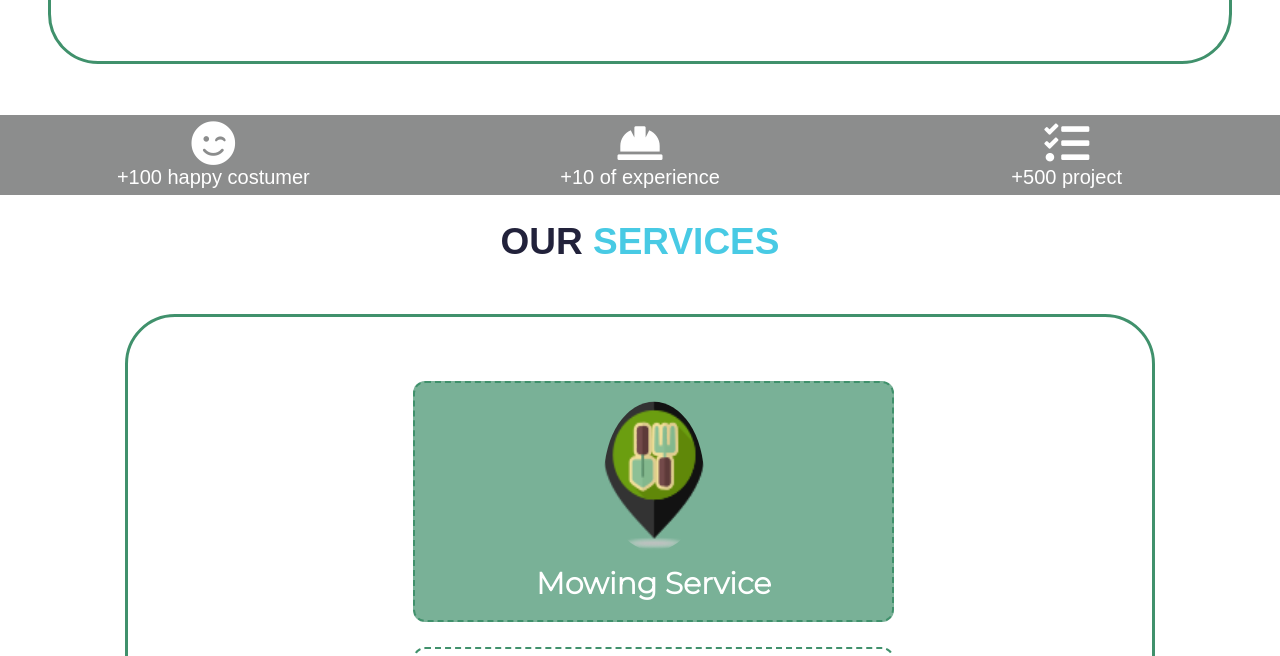
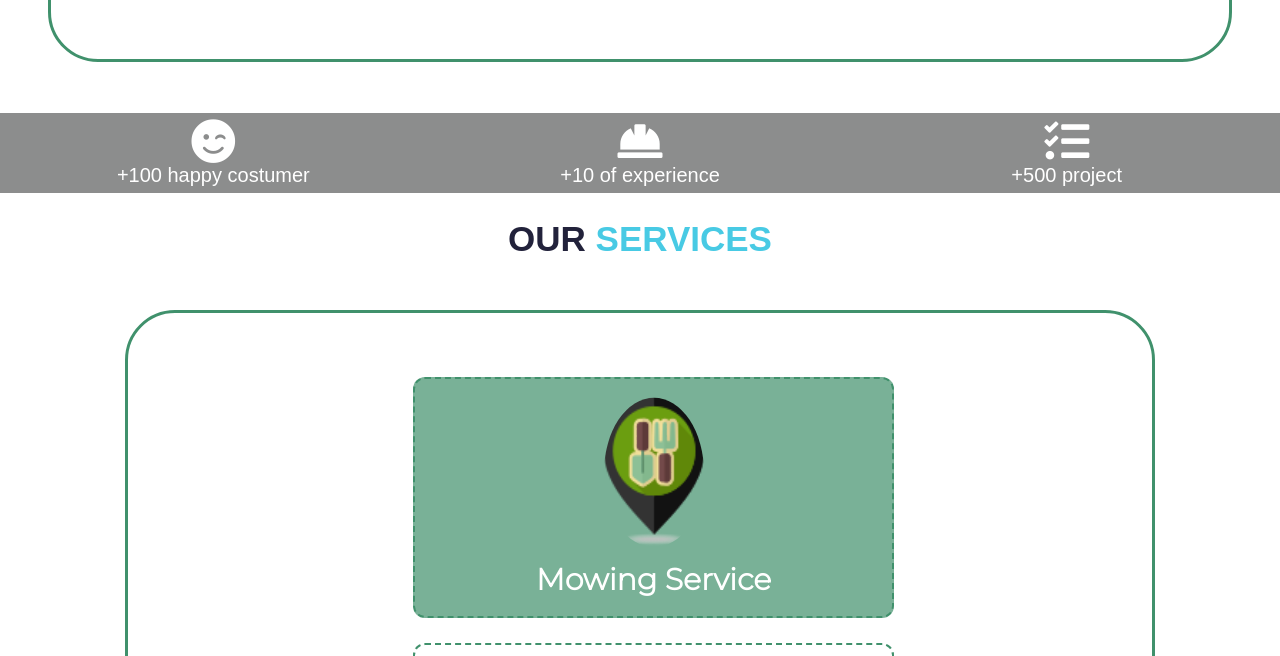
Before and after one commit to achriki/Garden_website, a plain HTML site: page index.html in a window 1280 px wide. Shown: the part 1734-2390 px from the top of the page. Drawn offline with Linux system fonts and the light colour scheme; a web font is replaced by a local one.

Commit message:
Update style.css

```diff
--- a/style.css
+++ b/style.css
@@ -97,7 +97,7 @@ header{
 }
 
 .section h1{
-    font-size: 37px;
+    font-size: 35px;
     font-family: 'Recursive', sans-serif;
     color: #22223b;
 }
```
